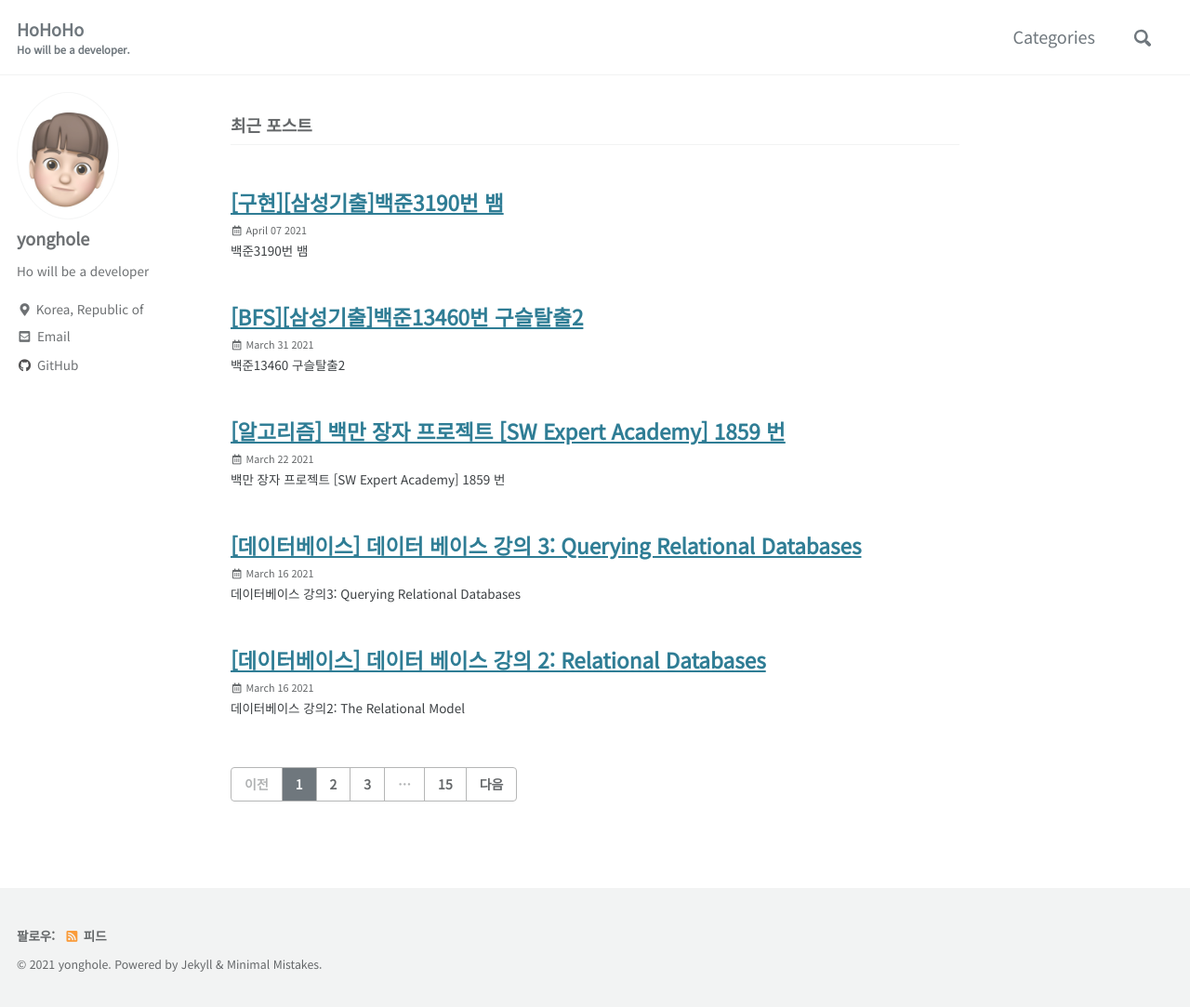
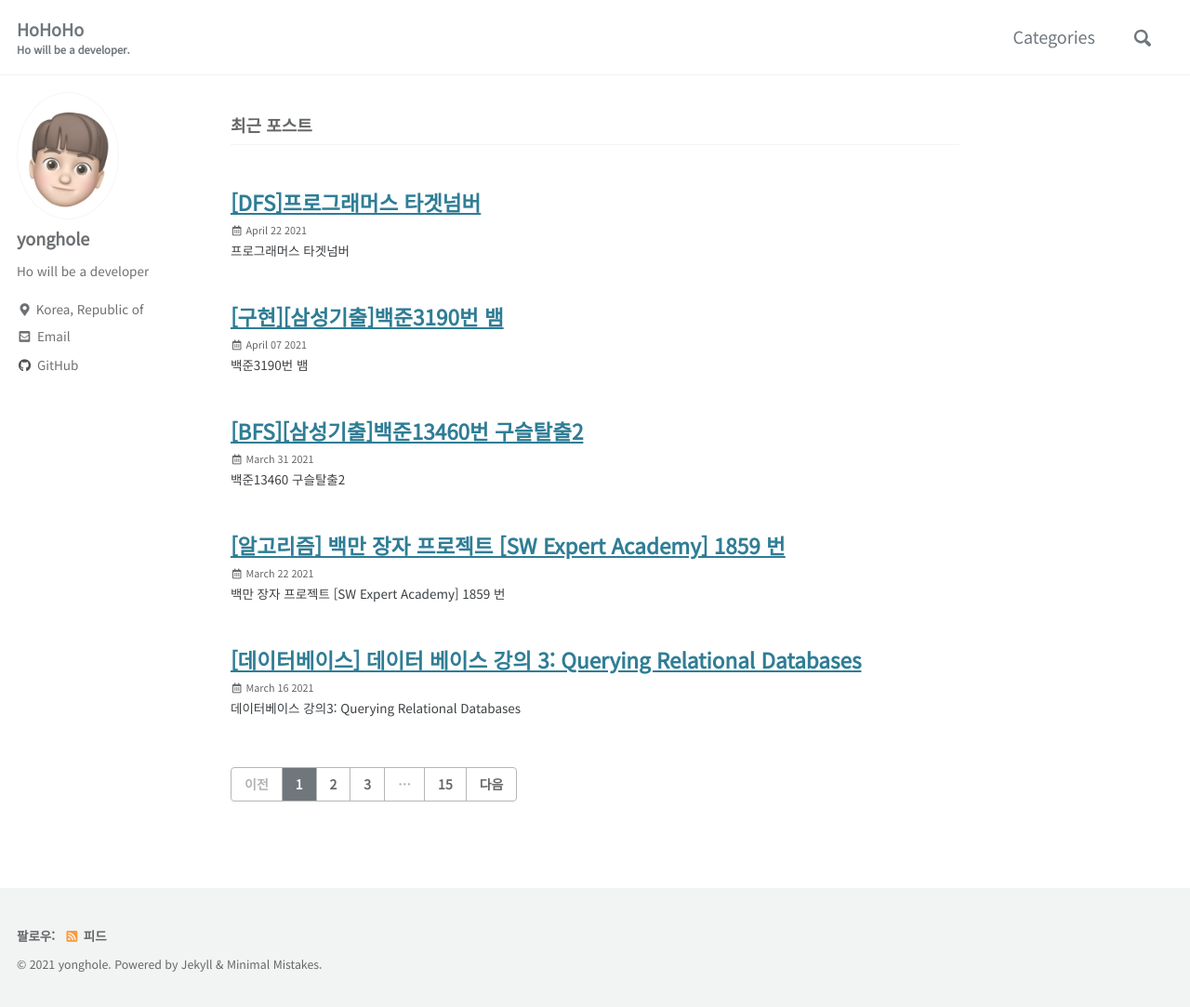
Before and after one commit to yonghole/yonghole.github.io, a Jekyll site: the page built from index.html, in a window 1280 px wide and 1083 px high. Shown: the whole window at 93% size. Built offline with Jekyll 4.4.1, drawn with Linux system fonts in a browser that asks for light colours; cached includes are drawn as plain includes; the list of posts is cut into pages by our own code; part of the change alters nothing that is shown.

Commit message:
Update and rename 프로그래머스 타겟넘버 929e51c292354323a6c352b5b84b42c7.md to 2021-04-22-targetNum.md

```diff
--- a/_posts/프로그래머스 타겟넘버 929e51c292354323a6c352b5b84b42c7.md
+++ b/_posts/2021-04-22-targetNum.md
@@ -1,10 +1,15 @@
+---
+title: "[DFS]프로그래머스 타겟넘버"
+date: 2021-04-22 15:40:03
+categories: Algorithm
+---
 # 프로그래머스 타겟넘버
 
 문제 출처 :
 
 [코딩테스트 연습 - 타겟 넘버](https://programmers.co.kr/learn/courses/30/lessons/43165)
 
-![%E1%84%91%E1%85%B3%E1%84%85%E1%85%A9%E1%84%80%E1%85%B3%E1%84%85%E1%85%A2%E1%84%86%E1%85%A5%E1%84%89%E1%85%B3%20%E1%84%90%E1%85%A1%E1%84%80%E1%85%A6%E1%86%BA%E1%84%82%E1%85%A5%E1%86%B7%E1%84%87%E1%85%A5%20929e51c292354323a6c352b5b84b42c7/_2021-04-22__3.21.19.png](%E1%84%91%E1%85%B3%E1%84%85%E1%85%A9%E1%84%80%E1%85%B3%E1%84%85%E1%85%A2%E1%84%86%E1%85%A5%E1%84%89%E1%85%B3%20%E1%84%90%E1%85%A1%E1%84%80%E1%85%A6%E1%86%BA%E1%84%82%E1%85%A5%E1%86%B7%E1%84%87%E1%85%A5%20929e51c292354323a6c352b5b84b42c7/_2021-04-22__3.21.19.png)
+![_2021-04-22__3 21 19](https://user-images.githubusercontent.com/55180768/115667792-3463da80-a381-11eb-84a4-65ac48b6e7ec.png)
 
 DFS를 이용해 각 자리 숫자를 적절히 더하고 빼는 경우를 모두 테스트해주면 된다.
 
```
